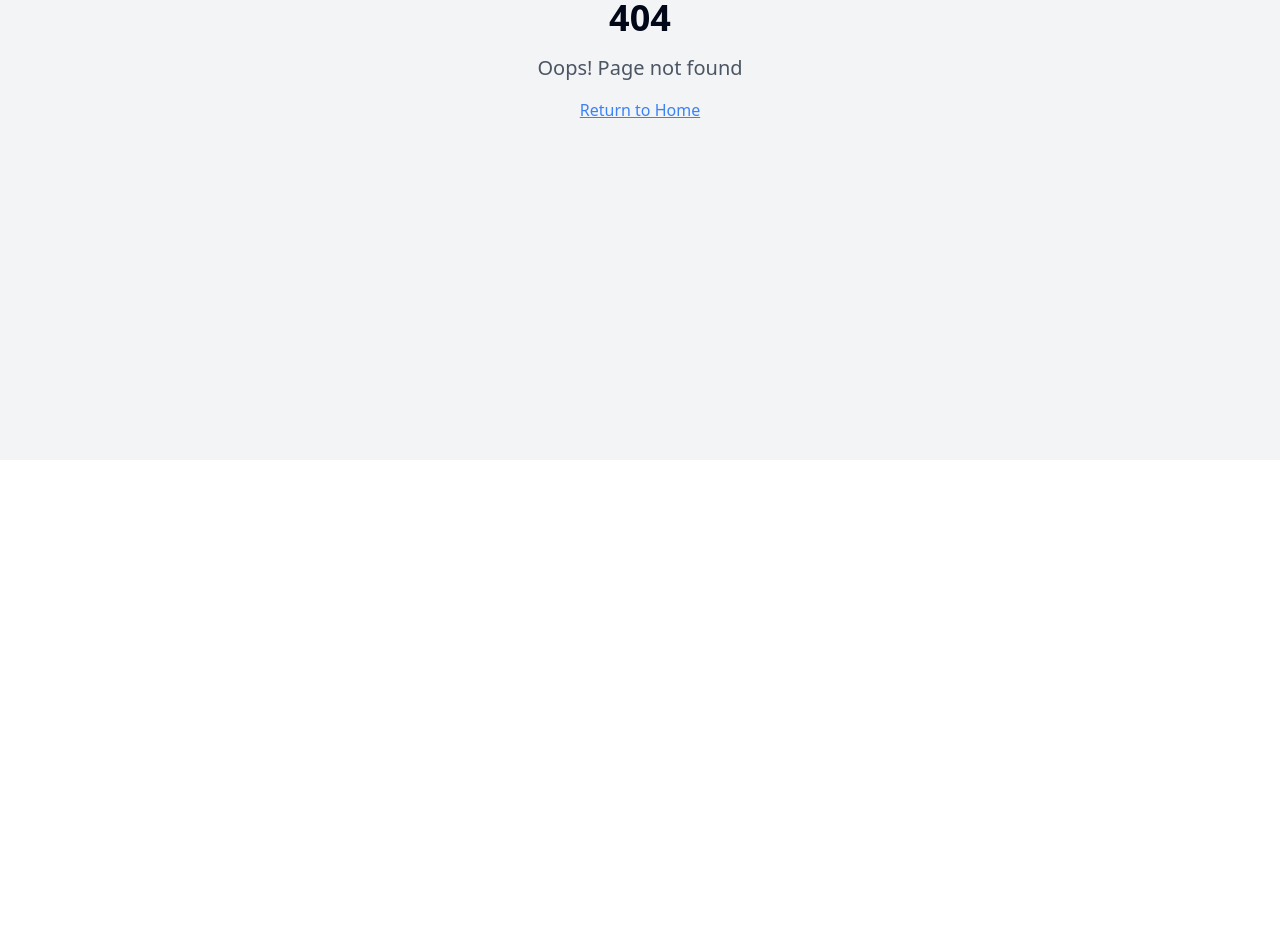
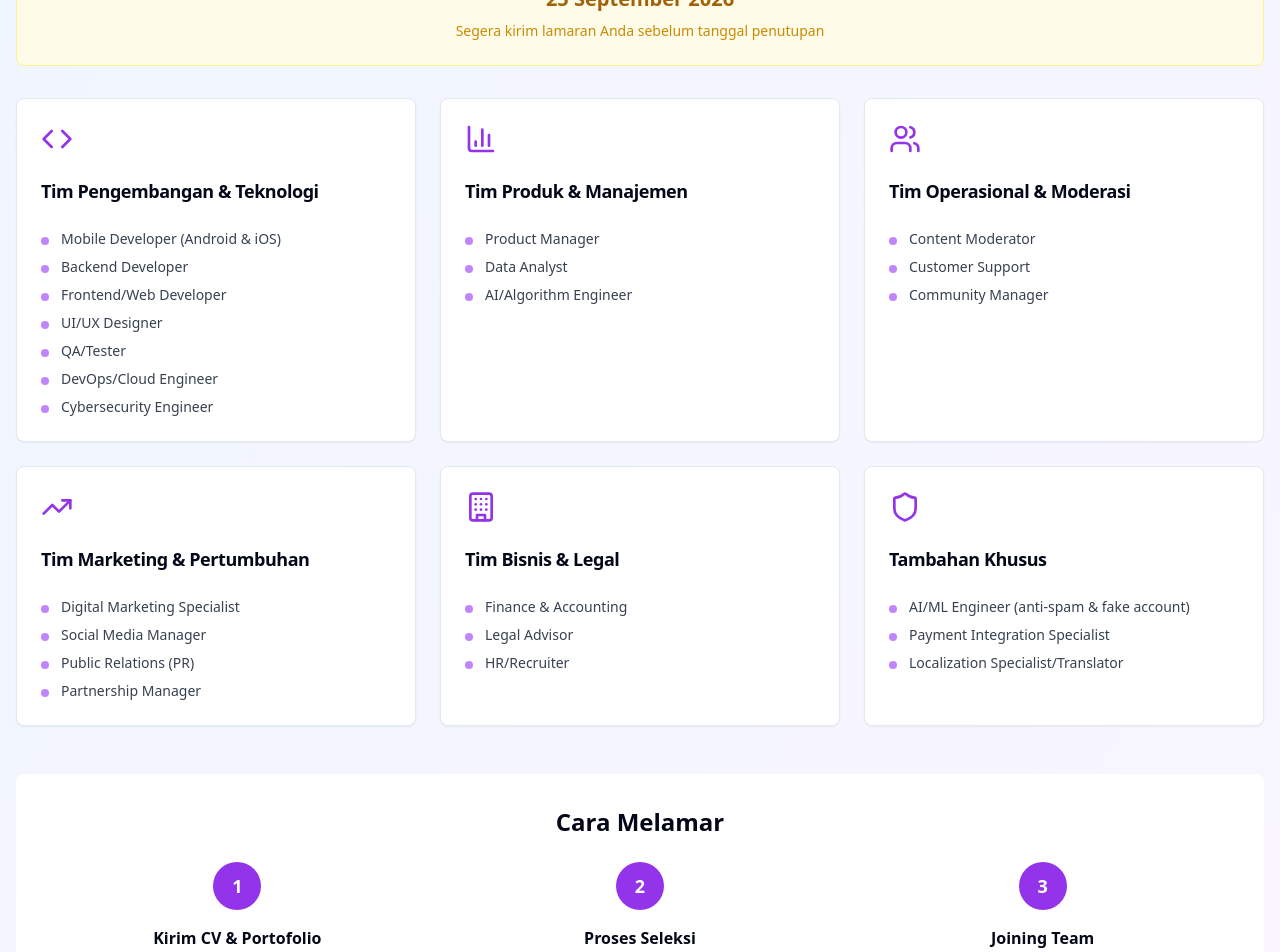
Before and after one commit to MoonShineStar-ux/sejiwaappki, a React (Vite) app: page /careers in a window 1280 px wide. Before the commit this address had no page. Shown: the part 340-1292 px from the top of the page. Before the commit the page ends 800 px from the top, so only its background shows below. Built offline with nearby package versions, Linux system fonts and the light colour scheme.

Commit message:
[dyad] Membuat halaman Careers dengan semua posisi lowongan dan deadline 25 September 2026 - wrote 3 file(s)

```diff
--- a/src/App.tsx
+++ b/src/App.tsx
@@ -13,6 +13,7 @@ import NotFound from "./pages/NotFound";
 import SejiwaApp from "./pages/SejiwaApp";
 import Terms from "./pages/Terms";
 import Privacy from "./pages/Privacy";
+import Careers from "./pages/Careers";
 
 const queryClient = new QueryClient();
 
@@ -33,6 +34,7 @@ const App = () => {
               <Route path="/how-it-works" element={<HowItWorks />} />
               <Route path="/terms" element={<Terms />} />
               <Route path="/privacy" element={<Privacy />} />
+              <Route path="/careers" element={<Careers />} />
               <Route path="/app" element={<SejiwaApp />} />
               <Route path="*" element={<NotFound />} />
             </Routes>
--- /dev/null
+++ b/src/pages/Careers.tsx
@@ -0,0 +1,195 @@
+import { Card, CardContent, CardDescription, CardHeader, CardTitle } from "@/components/ui/card";
+import { Calendar, Code, Users, Shield, BarChart3, MessageSquare, TrendingUp, Building } from "lucide-react";
+import BackButton from "@/components/BackButton";
+import { Button } from "@/components/ui/button";
+
+const Careers = () => {
+  const jobCategories = [
+    {
+      icon: <Code className="h-8 w-8" />,
+      title: "Tim Pengembangan & Teknologi",
+      jobs: [
+        "Mobile Developer (Android & iOS)",
+        "Backend Developer",
+        "Frontend/Web Developer",
+        "UI/UX Designer",
+        "QA/Tester",
+        "DevOps/Cloud Engineer",
+        "Cybersecurity Engineer"
+      ]
+    },
+    {
+      icon: <BarChart3 className="h-8 w-8" />,
+      title: "Tim Produk & Manajemen",
+      jobs: [
+        "Product Manager",
+        "Data Analyst",
+        "AI/Algorithm Engineer"
+      ]
+    },
+    {
+      icon: <Users className="h-8 w-8" />,
+      title: "Tim Operasional & Moderasi",
+      jobs: [
+        "Content Moderator",
+        "Customer Support",
+        "Community Manager"
+      ]
+    },
+    {
+      icon: <TrendingUp className="h-8 w-8" />,
+      title: "Tim Marketing & Pertumbuhan",
+      jobs: [
+        "Digital Marketing Specialist",
+        "Social Media Manager",
+        "Public Relations (PR)",
+        "Partnership Manager"
+      ]
+    },
+    {
+      icon: <Building className="h-8 w-8" />,
+      title: "Tim Bisnis & Legal",
+      jobs: [
+        "Finance & Accounting",
+        "Legal Advisor",
+        "HR/Recruiter"
+      ]
+    },
+    {
+      icon: <Shield className="h-8 w-8" />,
+      title: "Tambahan Khusus",
+      jobs: [
+        "AI/ML Engineer (anti-spam & fake account)",
+        "Payment Integration Specialist",
+        "Localization Specialist/Translator"
+      ]
+    }
+  ];
+
+  return (
+    <div className="min-h-screen bg-gradient-to-br from-blue-50 to-purple-50 py-12">
+      <div className="container mx-auto px-4">
+        <div className="mb-6">
+          <BackButton />
+        </div>
+
+        <div className="text-center mb-12">
+          <h1 className="text-4xl font-bold text-gray-900 mb-4">Karir di SEJIWAAPP</h1>
+          <p className="text-gray-600 max-w-2xl mx-auto">
+            Bergabunglah dengan tim kami yang berdedikasi untuk menghubungkan jutaan hati di Indonesia
+          </p>
+        </div>
+
+        {/* Application Deadline */}
+        <div className="bg-yellow-50 border border-yellow-200 rounded-lg p-6 mb-8 text-center">
+          <div className="flex items-center justify-center mb-2">
+            <Calendar className="h-6 w-6 text-yellow-600 mr-2" />
+            <span className="text-lg font-semibold text-yellow-800">Lowongan Ditutup:</span>
+          </div>
+          <p className="text-yellow-700 text-xl font-bold">25 September 2026</p>
+          <p className="text-yellow-600 text-sm mt-2">
+            Segera kirim lamaran Anda sebelum tanggal penutupan
+          </p>
+        </div>
+
+        {/* Job Categories */}
+        <div className="grid md:grid-cols-2 lg:grid-cols-3 gap-6 mb-12">
+          {jobCategories.map((category, index) => (
+            <Card key={index} className="hover:shadow-lg transition-shadow">
+              <CardHeader>
+                <div className="text-purple-600 mb-4">{category.icon}</div>
+                <CardTitle className="text-lg">{category.title}</CardTitle>
+              </CardHeader>
+              <CardContent>
+                <ul className="space-y-2">
+                  {category.jobs.map((job, jobIndex) => (
+                    <li key={jobIndex} className="text-sm text-gray-700 flex items-start">
+                      <span className="w-2 h-2 bg-purple-400 rounded-full mt-2 mr-3 flex-shrink-0"></span>
+                      <span>{job}</span>
+                    </li>
+                  ))}
+                </ul>
+              </CardContent>
+            </Card>
+          ))}
+        </div>
+
+        {/* How to Apply */}
+        <div className="bg-white rounded-lg p-8 mb-8">
+          <h2 className="text-2xl font-bold text-center mb-6">Cara Melamar</h2>
+          <div className="grid md:grid-cols-3 gap-6">
+            <div className="text-center">
+              <div className="w-12 h-12 bg-purple-600 rounded-full flex items-center justify-center mx-auto mb-4 text-white font-bold text-lg">1</div>
+              <h3 className="font-semibold mb-2">Kirim CV & Portofolio</h3>
+              <p className="text-sm text-gray-600">Email ke careers@sejiwaapp.com dengan subject posisi yang dilamar</p>
+            </div>
+            <div className="text-center">
+              <div className="w-12 h-12 bg-purple-600 rounded-full flex items-center justify-center mx-auto mb-4 text-white font-bold text-lg">2</div>
+              <h3 className="font-semibold mb-2">Proses Seleksi</h3>
+              <p className="text-sm text-gray-600">Interview dengan tim HR dan technical test jika diperlukan</p>
+            </div>
+            <div className="text-center">
+              <div className="w-12 h-12 bg-purple-600 rounded-full flex items-center justify-center mx-auto mb-4 text-white font-bold text-lg">3</div>
+              <h3 className="font-semibold mb-2">Joining Team</h3>
+              <p className="text-sm text-gray-600">Onboarding dan mulai berkontribusi dalam tim</p>
+            </div>
+          </div>
+        </div>
+
+        {/* Benefits */}
+        <div className="bg-purple-50 rounded-lg p-8">
+          <h2 className="text-2xl font-bold text-center mb-6">Keuntungan Bergabung</h2>
+          <div className="grid md:grid-cols-2 lg:grid-cols-4 gap-4">
+            <div className="text-center">
+              <div className="w-10 h-10 bg-purple-600 rounded-full flex items-center justify-center mx-auto mb-2 text-white">💰</div>
+              <p className="text-sm font-semibold">Gaji Kompetitif</p>
+            </div>
+            <div className="text-center">
+              <div className="w-10 h-10 bg-purple-600 rounded-full flex items-center justify-center mx-auto mb-2 text-white">🏥</div>
+              <p className="text-sm font-semibold">Asuransi Kesehatan</p>
+            </div>
+            <div className="text-center">
+              <div className="w-10 h-10 bg-purple-600 rounded-full flex items-center justify-center mx-auto mb-2 text-white">🎯</div>
+              <p className="text-sm font-semibold">Bonus Performa</p>
+            </div>
+            <div className="text-center">
+              <div className="w-10 h-10 bg-purple-600 rounded-full flex items-center justify-center mx-auto mb-2 text-white">📚</div>
+              <p className="text-sm font-semibold">Pelatihan Berkala</p>
+            </div>
+            <div className="text-center">
+              <div className="w-10 h-10 bg-purple-600 rounded-full flex items-center justify-center mx-auto mb-2 text-white">🏠</div>
+              <p className="text-sm font-semibold">Flexible Working</p>
+            </div>
+            <div className="text-center">
+              <div className="w-10 h-10 bg-purple-600 rounded-full flex items-center justify-center mx-auto mb-2 text-white">🎉</div>
+              <p className="text-sm font-semibold">Team Building</p>
+            </div>
+            <div className="text-center">
+              <div className="w-10 h-10 bg-purple-600 rounded-full flex items-center justify-center mx-auto mb-2 text-white">💻</div>
+              <p className="text-sm font-semibold">Equipment Modern</p>
+            </div>
+            <div className="text-center">
+              <div className="w-10 h-10 bg-purple-600 rounded-full flex items-center justify-center mx-auto mb-2 text-white">🚀</div>
+              <p className="text-sm font-semibold">Growth Opportunity</p>
+            </div>
+          </div>
+        </div>
+
+        {/* CTA Button */}
+        <div className="text-center mt-8">
+          <Button className="bg-purple-600 hover:bg-purple-700 px-8 py-6 text-lg" asChild>
+            <a href="mailto:careers@sejiwaapp.com">
+              <MessageSquare className="h-5 w-5 mr-2" />
+              Lamar Sekarang
+            </a>
+          </Button>
+          <p className="text-gray-600 mt-4 text-sm">
+            Lowongan ditutup pada 25 September 2026
+          </p>
+        </div>
+      </div>
+    </div>
+  );
+};
+
+export default Careers;
--- a/src/pages/Index.tsx
+++ b/src/pages/Index.tsx
@@ -107,8 +107,8 @@ const Index = () => {
               <h4 className="font-semibold mb-4">Perusahaan</h4>
               <ul className="space-y-2 text-gray-400">
                 <li><Link to="/about" className="hover:text-white">Tentang Kami</Link></li>
+                <li><Link to="/careers" className="hover:text-white">Karir</Link></li>
                 <li><Link to="/contact" className="hover:text-white">Kontak</Link></li>
-                <li><Link to="/careers" className="hover:text-white">Karir</Link></li>
               </ul>
             </div>
             <div>
```
